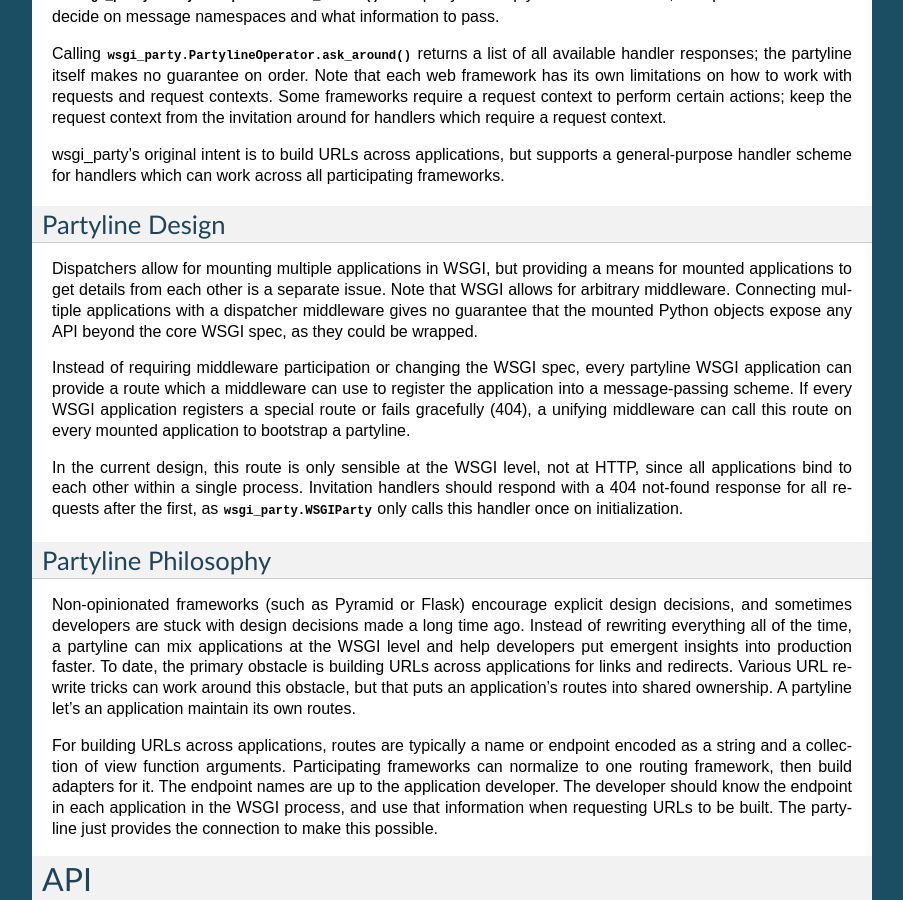
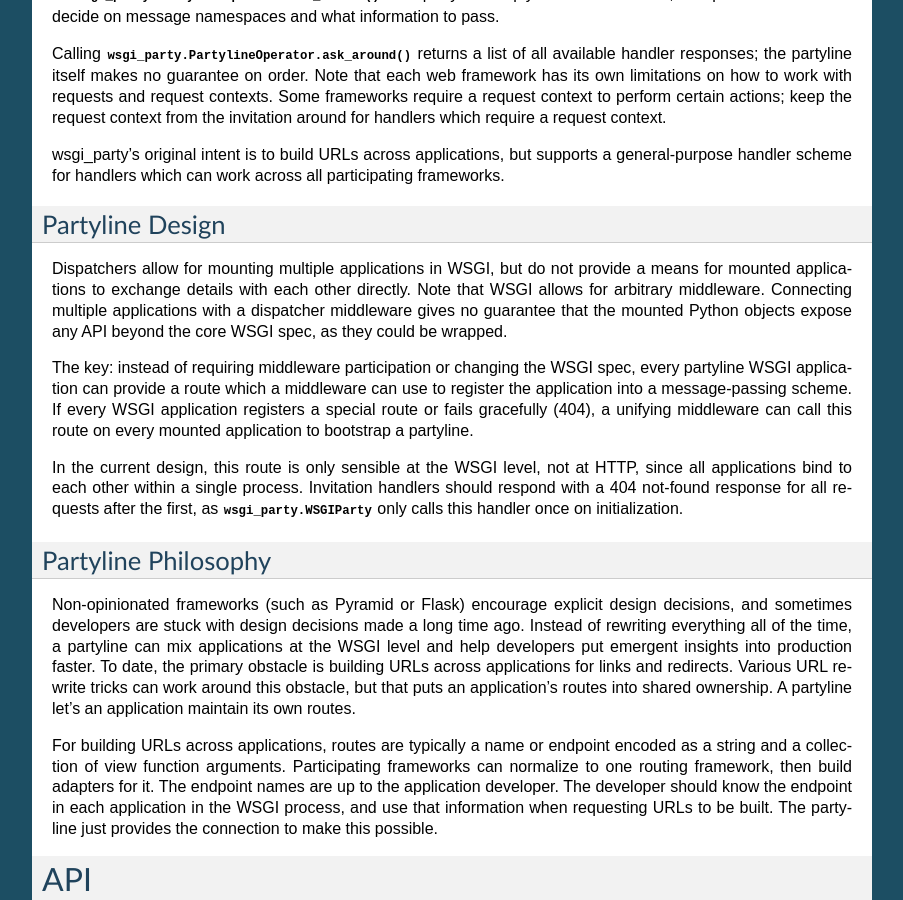
Before and after one commit to rduplain/wsgi_party, a Sphinx documentation site: the page built from docs/index.rst, in a window 1280 px wide and 900 px high, scrolled down 2272 px. Shown: the whole window, without its empty margins (198-1101 px from the left). Built offline with Sphinx 7.4.7, drawn with Linux system fonts in a browser that asks for light colours.

Commit message:
Touch up Partyline Design section in docs.

```diff
--- a/docs/index.rst
+++ b/docs/index.rst
@@ -166,19 +166,19 @@
 Partyline Design
 ----------------
 
-Dispatchers allow for mounting multiple applications in WSGI, but providing a
-means for mounted applications to get details from each other is a separate
-issue.  Note that WSGI allows for arbitrary middleware.  Connecting multiple
+Dispatchers allow for mounting multiple applications in WSGI, but do not
+provide a means for mounted applications to exchange details with each other
+directly.  Note that WSGI allows for arbitrary middleware.  Connecting multiple
 applications with a dispatcher middleware gives no guarantee that the mounted
 Python objects expose any API beyond the core WSGI spec, as they could be
 wrapped.
 
-Instead of requiring middleware participation or changing the WSGI spec, every
-partyline WSGI application can provide a route which a middleware can use to
-register the application into a message-passing scheme. If every WSGI
-application registers a special route or fails gracefully (404), a unifying
-middleware can call this route on every mounted application to bootstrap a
-partyline.
+The key: instead of requiring middleware participation or changing the WSGI
+spec, every partyline WSGI application can provide a route which a middleware
+can use to register the application into a message-passing scheme. If every
+WSGI application registers a special route or fails gracefully (404), a
+unifying middleware can call this route on every mounted application to
+bootstrap a partyline.
 
 In the current design, this route is only sensible at the WSGI level, not at
 HTTP, since all applications bind to each other within a single process.
```
